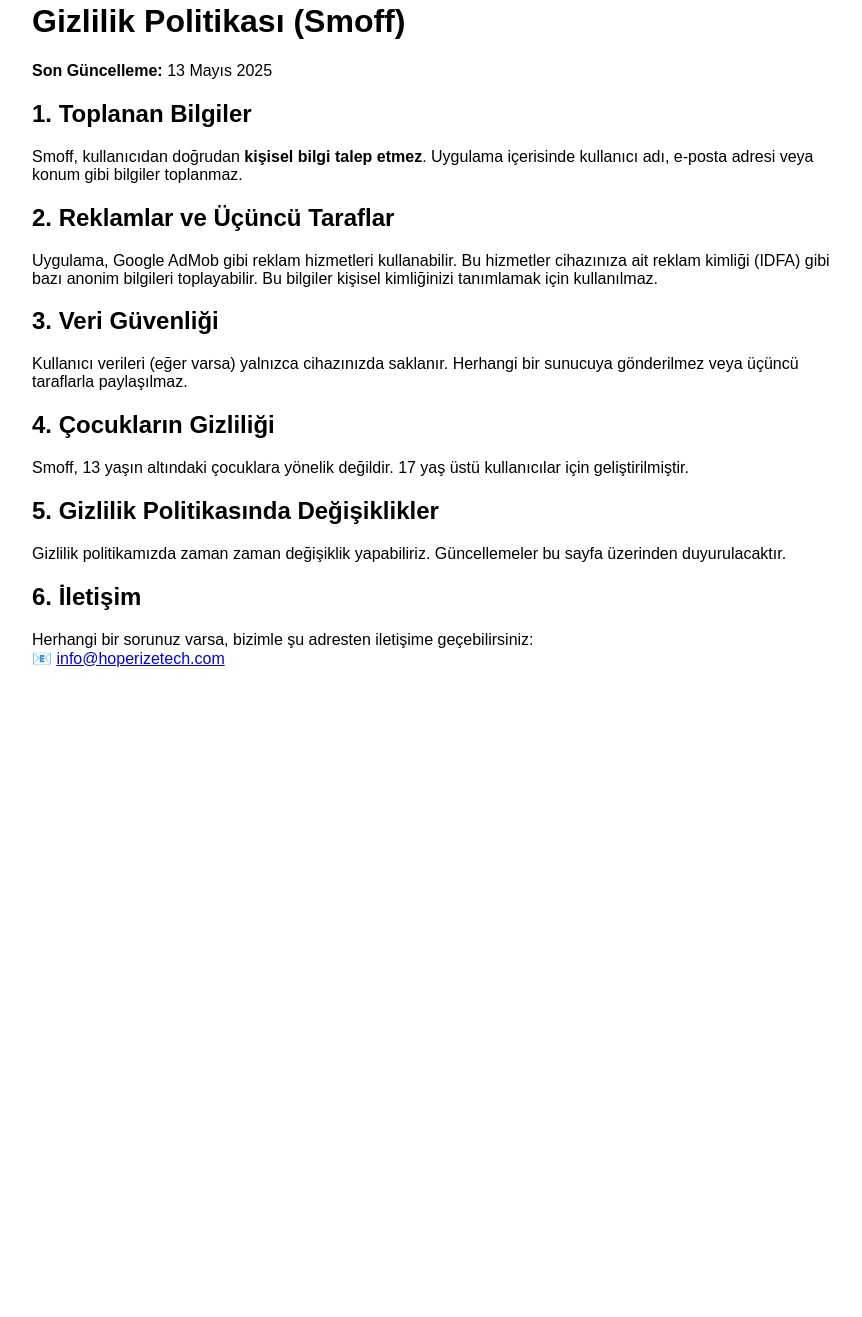
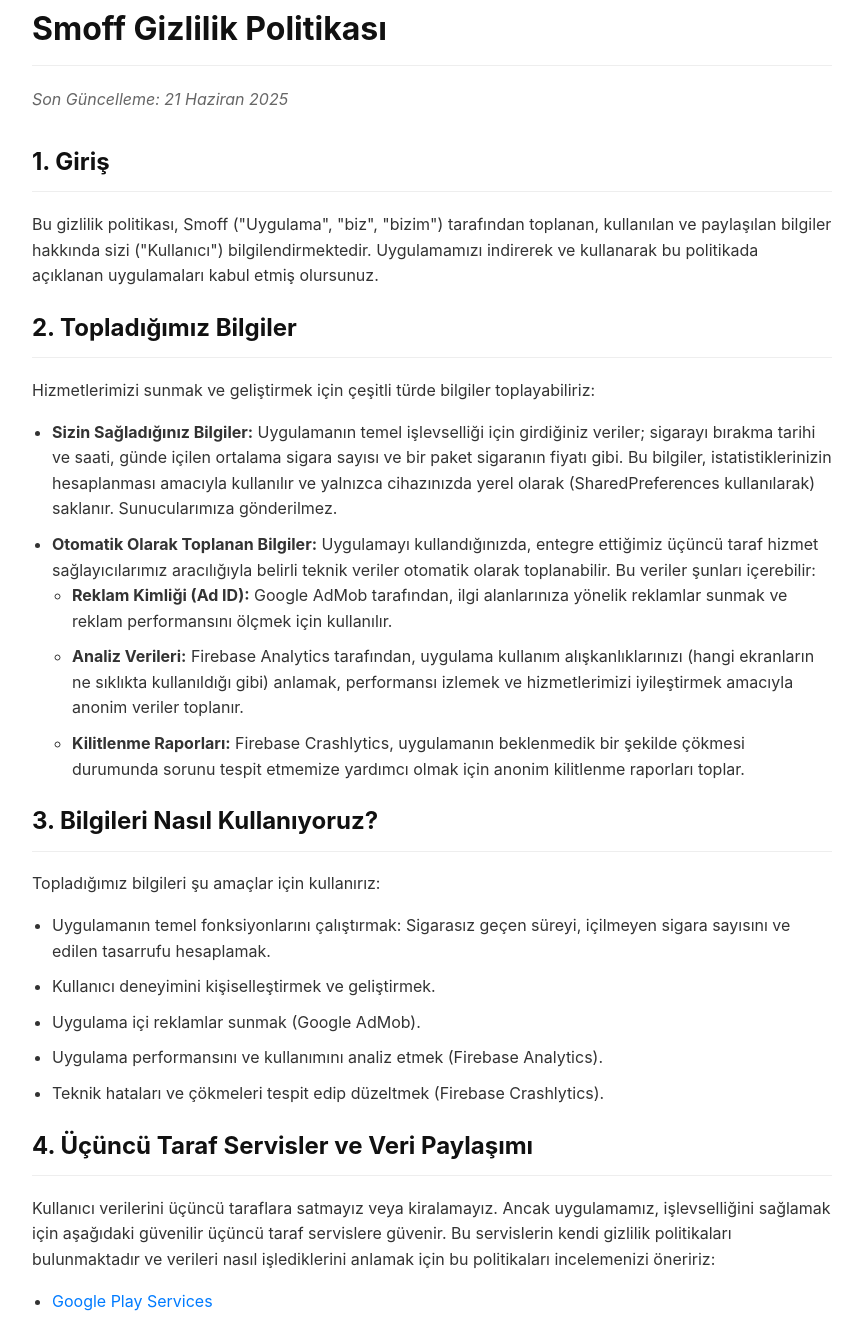
Before and after one commit to altunalperr/smoff-privacy-policy, a plain HTML site: page privacy-policy.html in a window 1280 px wide. Shown: the part 38-1355 px from the top of the page, without its empty margins (208-1070 px from the left). Before the commit the page ends 800 px from the top, so only its background shows below. Drawn offline with Linux system fonts and the light colour scheme.

Commit message:
Update privacy-policy.html

```diff
--- a/privacy-policy.html
+++ b/privacy-policy.html
@@ -1,30 +1,71 @@
 <!DOCTYPE html>
 <html lang="tr">
 <head>
-  <meta charset="UTF-8">
-  <title>Gizlilik Politikası - Smoff</title>
+    <meta charset="UTF-8">
+    <meta name="viewport" content="width=device-width, initial-scale=1.0">
+    <title>Smoff - Gizlilik Politikası</title>
+    <style>
+        body { font-family: -apple-system, BlinkMacSystemFont, "Segoe UI", Roboto, "Helvetica Neue", Arial, sans-serif; line-height: 1.6; padding: 20px; max-width: 800px; margin: 0 auto; color: #333; }
+        h1, h2 { color: #111; border-bottom: 1px solid #eee; padding-bottom: 10px;}
+        a { color: #007bff; text-decoration: none;}
+        a:hover { text-decoration: underline; }
+        ul { padding-left: 20px; }
+        li { margin-bottom: 10px; }
+        .last-updated { color: #666; font-style: italic; margin-bottom: 30px;}
+        .contact-info { background-color: #f8f9fa; padding: 15px; border-radius: 8px; margin-top: 20px;}
+    </style>
 </head>
-<body style="font-family: sans-serif; padding: 20px; max-width: 800px; margin: auto;">
-  <h1>Gizlilik Politikası (Smoff)</h1>
-  <p><strong>Son Güncelleme:</strong> 13 Mayıs 2025</p>
+<body>
+    <h1>Smoff Gizlilik Politikası</h1>
+    <p class="last-updated">Son Güncelleme: 21 Haziran 2025</p>
 
-  <h2>1. Toplanan Bilgiler</h2>
-  <p>Smoff, kullanıcıdan doğrudan <strong>kişisel bilgi talep etmez</strong>. Uygulama içerisinde kullanıcı adı, e-posta adresi veya konum gibi bilgiler toplanmaz.</p>
+    <h2>1. Giriş</h2>
+    <p>Bu gizlilik politikası, Smoff ("Uygulama", "biz", "bizim") tarafından toplanan, kullanılan ve paylaşılan bilgiler hakkında sizi ("Kullanıcı") bilgilendirmektedir. Uygulamamızı indirerek ve kullanarak bu politikada açıklanan uygulamaları kabul etmiş olursunuz.</p>
 
-  <h2>2. Reklamlar ve Üçüncü Taraflar</h2>
-  <p>Uygulama, Google AdMob gibi reklam hizmetleri kullanabilir. Bu hizmetler cihazınıza ait reklam kimliği (IDFA) gibi bazı anonim bilgileri toplayabilir. Bu bilgiler kişisel kimliğinizi tanımlamak için kullanılmaz.</p>
+    <h2>2. Topladığımız Bilgiler</h2>
+    <p>Hizmetlerimizi sunmak ve geliştirmek için çeşitli türde bilgiler toplayabiliriz:</p>
+    <ul>
+        <li><strong>Sizin Sağladığınız Bilgiler:</strong> Uygulamanın temel işlevselliği için girdiğiniz veriler; sigarayı bırakma tarihi ve saati, günde içilen ortalama sigara sayısı ve bir paket sigaranın fiyatı gibi. Bu bilgiler, istatistiklerinizin hesaplanması amacıyla kullanılır ve yalnızca cihazınızda yerel olarak (SharedPreferences kullanılarak) saklanır. Sunucularımıza gönderilmez.</li>
+        <li><strong>Otomatik Olarak Toplanan Bilgiler:</strong> Uygulamayı kullandığınızda, entegre ettiğimiz üçüncü taraf hizmet sağlayıcılarımız aracılığıyla belirli teknik veriler otomatik olarak toplanabilir. Bu veriler şunları içerebilir:
+            <ul>
+                <li><strong>Reklam Kimliği (Ad ID):</strong> Google AdMob tarafından, ilgi alanlarınıza yönelik reklamlar sunmak ve reklam performansını ölçmek için kullanılır.</li>
+                <li><strong>Analiz Verileri:</strong> Firebase Analytics tarafından, uygulama kullanım alışkanlıklarınızı (hangi ekranların ne sıklıkta kullanıldığı gibi) anlamak, performansı izlemek ve hizmetlerimizi iyileştirmek amacıyla anonim veriler toplanır.</li>
+                <li><strong>Kilitlenme Raporları:</strong> Firebase Crashlytics, uygulamanın beklenmedik bir şekilde çökmesi durumunda sorunu tespit etmemize yardımcı olmak için anonim kilitlenme raporları toplar.</li>
+            </ul>
+        </li>
+    </ul>
 
-  <h2>3. Veri Güvenliği</h2>
-  <p>Kullanıcı verileri (eğer varsa) yalnızca cihazınızda saklanır. Herhangi bir sunucuya gönderilmez veya üçüncü taraflarla paylaşılmaz.</p>
+    <h2>3. Bilgileri Nasıl Kullanıyoruz?</h2>
+    <p>Topladığımız bilgileri şu amaçlar için kullanırız:</p>
+    <ul>
+        <li>Uygulamanın temel fonksiyonlarını çalıştırmak: Sigarasız geçen süreyi, içilmeyen sigara sayısını ve edilen tasarrufu hesaplamak.</li>
+        <li>Kullanıcı deneyimini kişiselleştirmek ve geliştirmek.</li>
+        <li>Uygulama içi reklamlar sunmak (Google AdMob).</li>
+        <li>Uygulama performansını ve kullanımını analiz etmek (Firebase Analytics).</li>
+        <li>Teknik hataları ve çökmeleri tespit edip düzeltmek (Firebase Crashlytics).</li>
+    </ul>
 
-  <h2>4. Çocukların Gizliliği</h2>
-  <p>Smoff, 13 yaşın altındaki çocuklara yönelik değildir. 17 yaş üstü kullanıcılar için geliştirilmiştir.</p>
+    <h2>4. Üçüncü Taraf Servisler ve Veri Paylaşımı</h2>
+    <p>Kullanıcı verilerini üçüncü taraflara satmayız veya kiralamayız. Ancak uygulamamız, işlevselliğini sağlamak için aşağıdaki güvenilir üçüncü taraf servislere güvenir. Bu servislerin kendi gizlilik politikaları bulunmaktadır ve verileri nasıl işlediklerini anlamak için bu politikaları incelemenizi öneririz:</p>
+    <ul>
+        <li><a href="https://policies.google.com/privacy" target="_blank">Google Play Services</a></li>
+        <li><a href="https://support.google.com/admob/answer/6128543" target="_blank">Google AdMob</a></li>
+        <li><a href="https://firebase.google.com/policies/analytics" target="_blank">Firebase Analytics & Crashlytics</a></li>
+    </ul>
 
-  <h2>5. Gizlilik Politikasında Değişiklikler</h2>
-  <p>Gizlilik politikamızda zaman zaman değişiklik yapabiliriz. Güncellemeler bu sayfa üzerinden duyurulacaktır.</p>
+    <h2>5. Kullanıcı Hakları ve Veri Silme</h2>
+    <p>Uygulama içinde sağladığınız tüm kişisel veriler (bırakma tarihi, sigara/fiyat bilgisi) sizin kontrolünüzdedir. Bu verileri, uygulama içindeki "Sigara İçtim" (Sıfırlama) fonksiyonunu kullanarak dilediğiniz zaman silebilirsiniz. Bu işlem, ilerlemenizi ve ilgili verileri cihazınızdan kalıcı olarak kaldırır.</p>
 
-  <h2>6. İletişim</h2>
-  <p>Herhangi bir sorunuz varsa, bizimle şu adresten iletişime geçebilirsiniz:<br>
-  📧 <a href="mailto:info@hoperizetech.com">info@hoperizetech.com</a></p>
+    <h2>6. Çocukların Gizliliği</h2>
+    <p>Uygulamamız 13 yaşın altındaki çocuklara yönelik değildir ve bilerek onlardan kişisel tanımlanabilir bilgi toplamıyoruz. Uygulamanın hedef kitlesi 18 yaş ve üzeridir.</p>
+
+    <h2>7. Gizlilik Politikasında Değişiklikler</h2>
+    <p>Bu gizlilik politikasını zamanla güncelleyebiliriz. Değişiklikler bu sayfada yeni "Son Güncelleme" tarihi ile yayınlandığı andan itibaren geçerli olacaktır.</p>
+
+    <h2>8. İletişim</h2>
+    <div class="contact-info">
+        <p>Bu gizlilik politikası hakkında herhangi bir sorunuz veya endişeniz varsa, lütfen bizimle e-posta yoluyla iletişime geçmekten çekinmeyin:</p>
+        <p>📧 <a href="mailto:info@hoperizetech.com">info@hoperizetech.com</a></p>
+    </div>
 </body>
 </html>
```
